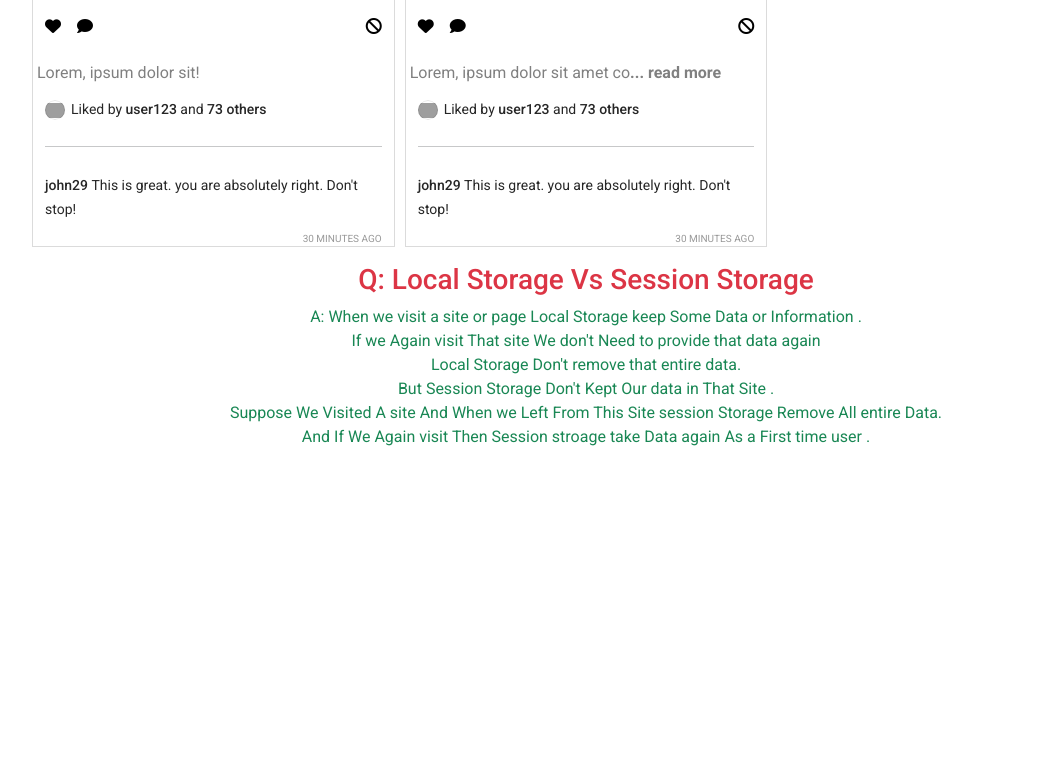
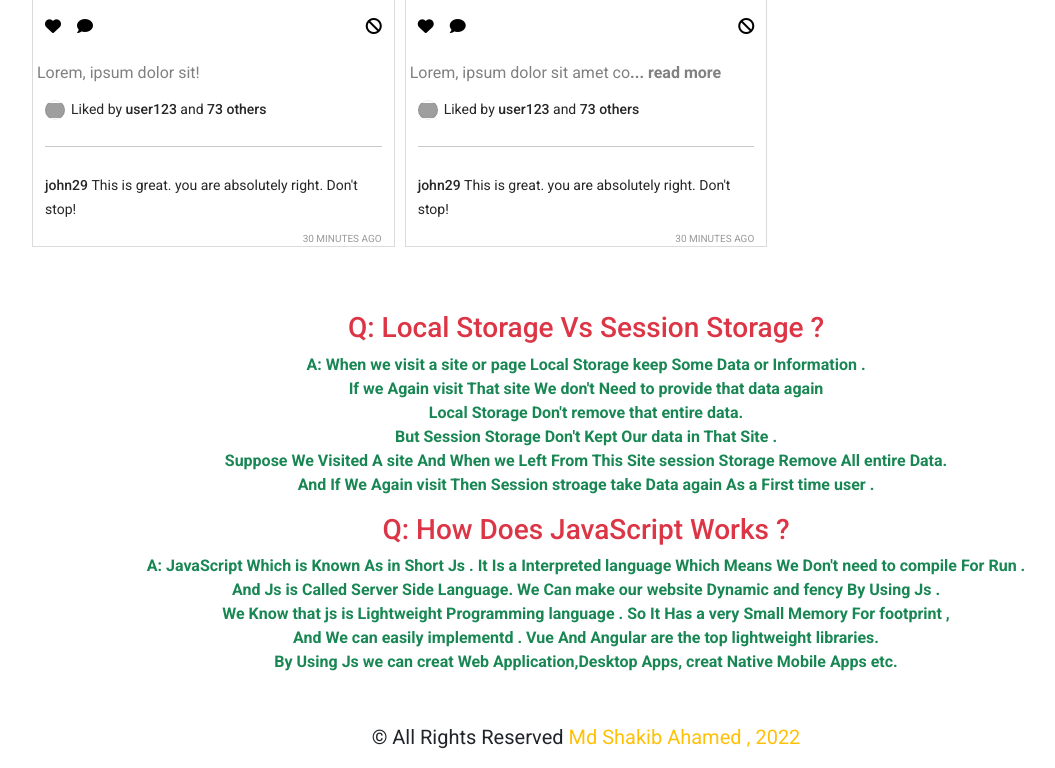
Before and after one commit to shakib633/instasohor, a plain HTML site: page index.html in a window 1280 px wide. Shown: the part 1285-2053 px from the top of the page, without its empty margins (54-1109 px from the left). Before the commit the page ends 1750 px from the top, so only its background shows below. Drawn offline with nearby package versions, Linux system fonts and the light colour scheme; grey boxes are pictures that could not be loaded.

Commit message:
added qes 2 and footer

```diff
--- a/index.html
+++ b/index.html
@@ -77,13 +77,16 @@
                 <h1>Reported posts</h1>
             </div>
         </main>
-        <section>
-            <h3 class="text-center  text-danger">Q: Local Storage Vs Session Storage</h3>
-            <p class="text-center  text-success">A: When we visit a site or page  Local Storage keep Some Data or Information .<br> If we Again visit That site We don't Need to provide that data again <br> Local Storage Don't remove that entire data. <br> But Session Storage Don't Kept Our data in That Site . <br> Suppose We Visited A site And When we Left From This Site session Storage Remove All entire Data. <br>And If We Again visit Then Session stroage  take Data again As a First time user .</p>
+        <section class=" mt-5 mb-3">
+            <h3 class="text-center  text-danger">Q: Local Storage Vs Session Storage ?</h3>
+            <p class="text-center fw-bold text-success">A: When we visit a site or page  Local Storage keep Some Data or Information .<br> If we Again visit That site We don't Need to provide that data again <br> Local Storage Don't remove that entire data. <br> But Session Storage Don't Kept Our data in That Site . <br> Suppose We Visited A site And When we Left From This Site session Storage Remove All entire Data. <br>And If We Again visit Then Session stroage  take Data again As a First time user .</p>
+
+            <h3 class="text-center  text-danger">Q: How Does JavaScript Works ?</h3>
+            <p class="text-center fw-bold text-success">A: JavaScript Which is Known As in Short Js . It Is a Interpreted language Which Means We Don't need to compile For Run . <br> And Js is Called Server Side Language. We Can make our website Dynamic and fency By Using Js . <br> We Know that js is Lightweight Programming language . So It Has a very Small Memory For footprint , <br> And We can easily implementd . Vue And Angular are the top lightweight libraries. <br>  By Using  Js we can creat Web Application,Desktop Apps, creat Native  Mobile Apps etc.</p>
 
         </section>
-        <footer>
-
+        <footer class="mb-3 mt-5">
+                 <p class="text-center fs-5 " > © All Rights Reserved <span class=" text-warning">Md Shakib Ahamed , 2022</span></p>
         </footer>
 
         <!-- add javascript  file  -->
```
